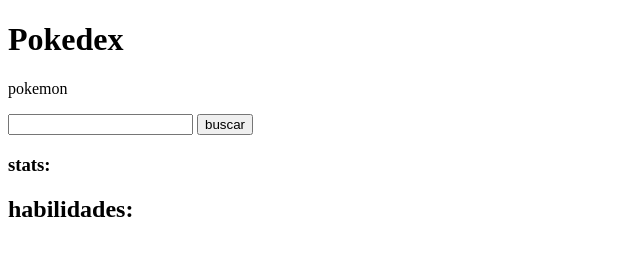
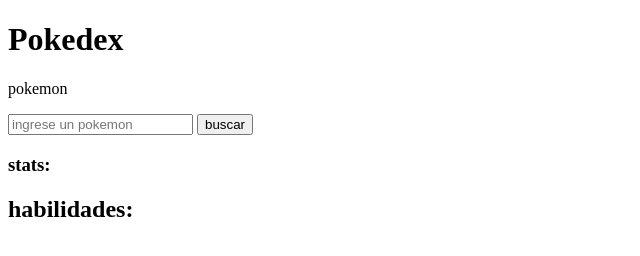
Before and after one commit to netaru3/Pokedex, a plain HTML site: page index.html in a window 1280 px wide. Shown: the full height of the page, 0-640 px from the left. Drawn offline with Linux system fonts and the light colour scheme.

Commit message:
Update index.html

```diff
--- a/index.html
+++ b/index.html
@@ -9,7 +9,7 @@
     <h1>Pokedex</h1>
 
     <p id="pokemon">pokemon</p>
-    <input type="text" id="buscador">
+    <input type="text" id="buscador" placeholder="ingrese un pokemon">
     <button onclick="buscador()">buscar</button>
 <h3>stats:</h3>
 <p id="hp"></p>
```
